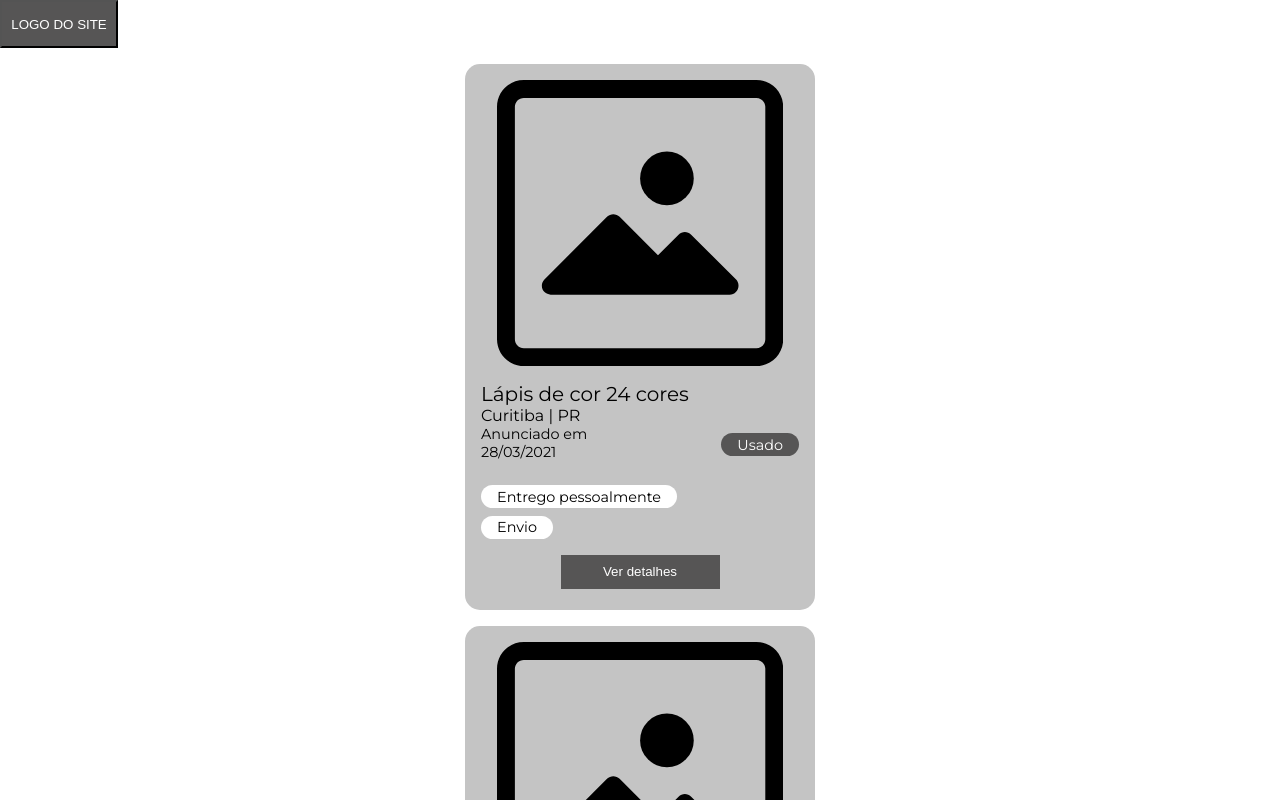
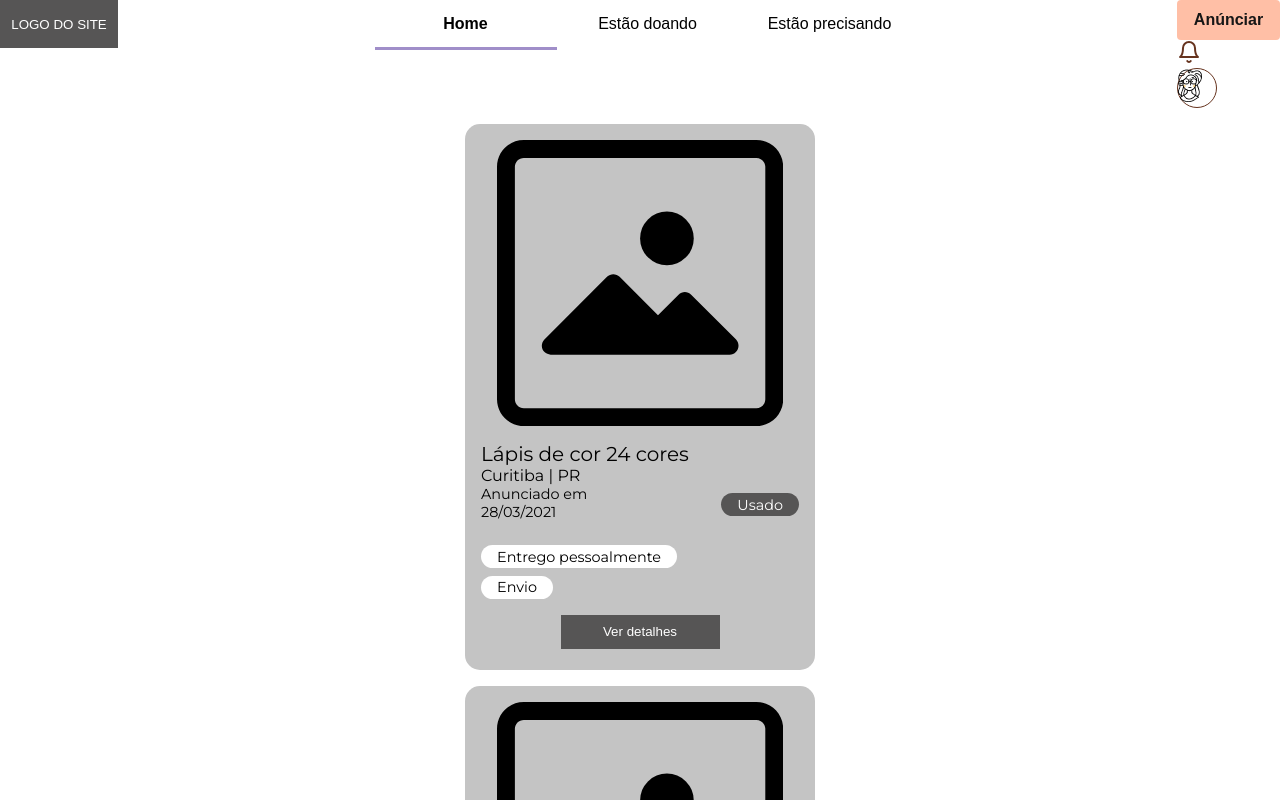
Before and after one commit to FCamara-Squad13/Mobile, a React (Create React App) app: page /teste in a window 1280 px wide. Shown: the top 800 px of the page. Built offline with nearby package versions, Linux system fonts and the light colour scheme.

Commit message:
Create navbar component

```diff
--- a/package.json
+++ b/package.json
@@ -12,6 +12,7 @@
     "@types/react-dom": "^17.0.3",
     "react": "^17.0.2",
     "react-dom": "^17.0.2",
+    "react-feather": "^2.0.9",
     "react-router-dom": "^5.2.0",
     "react-scripts": "4.0.3",
     "typescript": "^4.2.3",
--- a/src/components/Navbar/index.tsx
+++ b/src/components/Navbar/index.tsx
@@ -1,5 +1,7 @@
 import React from "react";
 import "./style.css";
+import { Bell } from "react-feather";
+import profile from "../../assets/avatar.png";
 
 const Navbar: React.FC = () => {
   return (
@@ -10,11 +12,34 @@ const Navbar: React.FC = () => {
         </button>
       </div>
       <div className="menu">
-
+        <button type="button" className="home">
+          Home
+        </button>
+        <button type="button" className="donating">
+          Estão doando
+        </button>
+        <button type="button" className="needing">
+          Estão precisando
+        </button>
       </div>
       <div className="user-actions">
-        <div className="btnAnnounce" />
-        <div className="icon" />
+        <div className="announce">
+          <button type="button" className="btnAnnounce">
+            Anúnciar
+          </button>
+        </div>
+        <div className="iconNotification">
+          <Bell />
+        </div>
+        <div className="iconProfile">
+          <img
+            src={profile}
+            alt="profile"
+            className="profile"
+            width="24px"
+            height="33px"
+          />
+        </div>
       </div>
     </nav>
   );
--- a/src/components/Navbar/style.css
+++ b/src/components/Navbar/style.css
@@ -6,4 +6,55 @@
   font-weight: 400;
   text-align: center;
   line-height: 15px;
+  border: 0px;
 }
+
+.home,
+.donating,
+.needing {
+  background-color: #ffffff;
+  width: 182px;
+  height: 48px;
+  border: 0;
+  font-size: 16px;
+  line-height: 24px;
+}
+
+.home {
+  font-weight: 600;
+  text-align: center;
+  border-bottom: 3px solid #a08ec9;
+}
+
+.donating,
+.needing {
+  font-weight: 400;
+}
+
+.btnAnnounce {
+  width: 103px;
+  height: 40px;
+  border-radius: 4px;
+  border: 0;
+  background-color: #ffbfa6;
+  font-weight: 600;
+  font-size: 16px;
+  line-height: 24px;
+  color: #161616;
+}
+
+.nav {
+  display: flex;
+  justify-content: space-between;
+}
+
+.iconNotification {
+  color: #66331e;
+}
+
+.iconProfile {
+  border: 1px solid #66331e;
+  border-radius: 50%;
+  width: 40px;
+  height: 40px;
+}
```
Also changed, not shown: src/assets/avatar.png (added), 1 other file (tests, documents, lock files or other folders).
